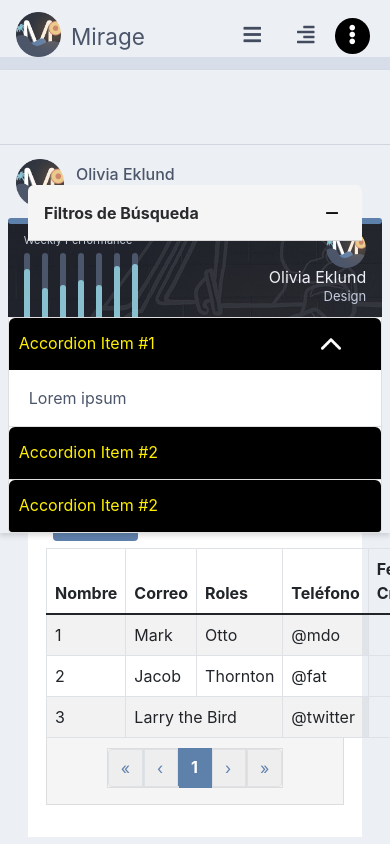
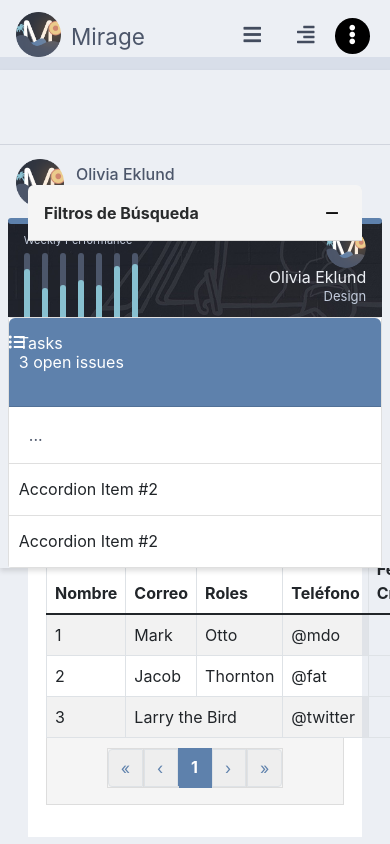
Before and after one commit to Linkhub-git/economysa-motor-front, a React (Create React App) app: page /Seguridad in a window 390 px wide. Both pictures are taken after a click on the link 352 px from the left and 36 px from the top of the page. Built offline with nearby package versions, Linux system fonts and the light colour scheme.

Commit message:
Position test in the sidebar header

```diff
--- a/src/components/Header/Header.css
+++ b/src/components/Header/Header.css
@@ -135,11 +135,21 @@
 }
 .prueba .accordion .accordion-item .accordion-header{
     background-color: #fff;
+}
+.asddsa{
 
 }
 .prueba .accordion .accordion-item .accordion-header button{
-    background-color: #000;
-    color: #fff000;
+    display: block;
+    position: relative;
+}
+.prueba .accordion .accordion-item .accordion-header button i{
+    position: absolute;
+    left: 0;
+}
+.prueba .accordion .accordion-item .accordion-header button .asddsa span{
+    display: block;
+    position: relative;
 }
 @media only screen and (min-width: 992px){
     .headerMobile{
--- a/src/components/Header/HeaderMobile.js
+++ b/src/components/Header/HeaderMobile.js
@@ -51,10 +51,14 @@ function HeaderMobile() {
                 <div className='prueba'>
                     <Accordion defaultActiveKey="0">
                         <Accordion.Item eventKey="0">
-                            <Accordion.Header>Accordion Item #1</Accordion.Header>
-                              <Accordion.Body>
-                                Lorem ipsum
-                              </Accordion.Body>
+                            <Accordion.Header>
+                              <i className="fas fa-list-ul"></i>
+                              <div className='asddsa'>
+                                <span>Tasks</span>
+                                <span>3 open issues</span>
+                              </div>
+                            </Accordion.Header>
+                              <Accordion.Body>...</Accordion.Body>
                         </Accordion.Item>
                         <Accordion.Item eventKey="1">
                             <Accordion.Header>Accordion Item #2</Accordion.Header>
```
